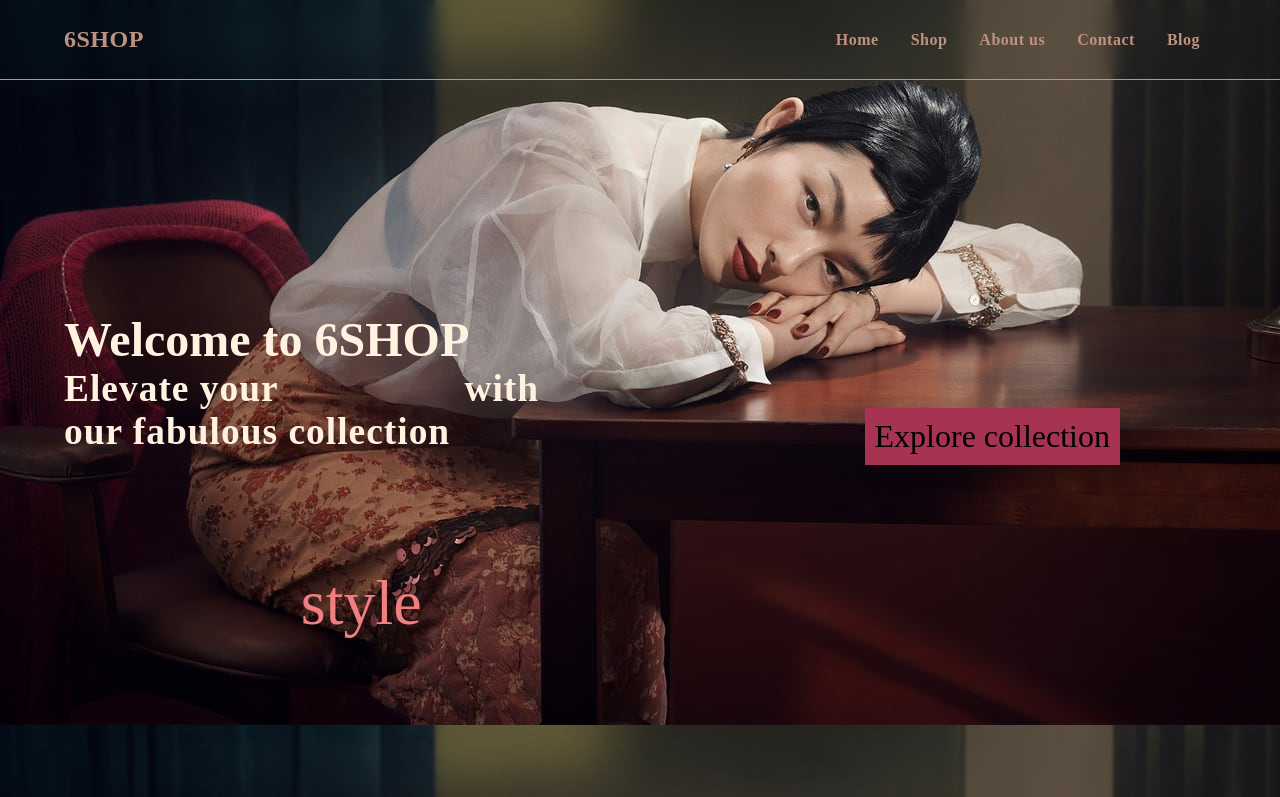
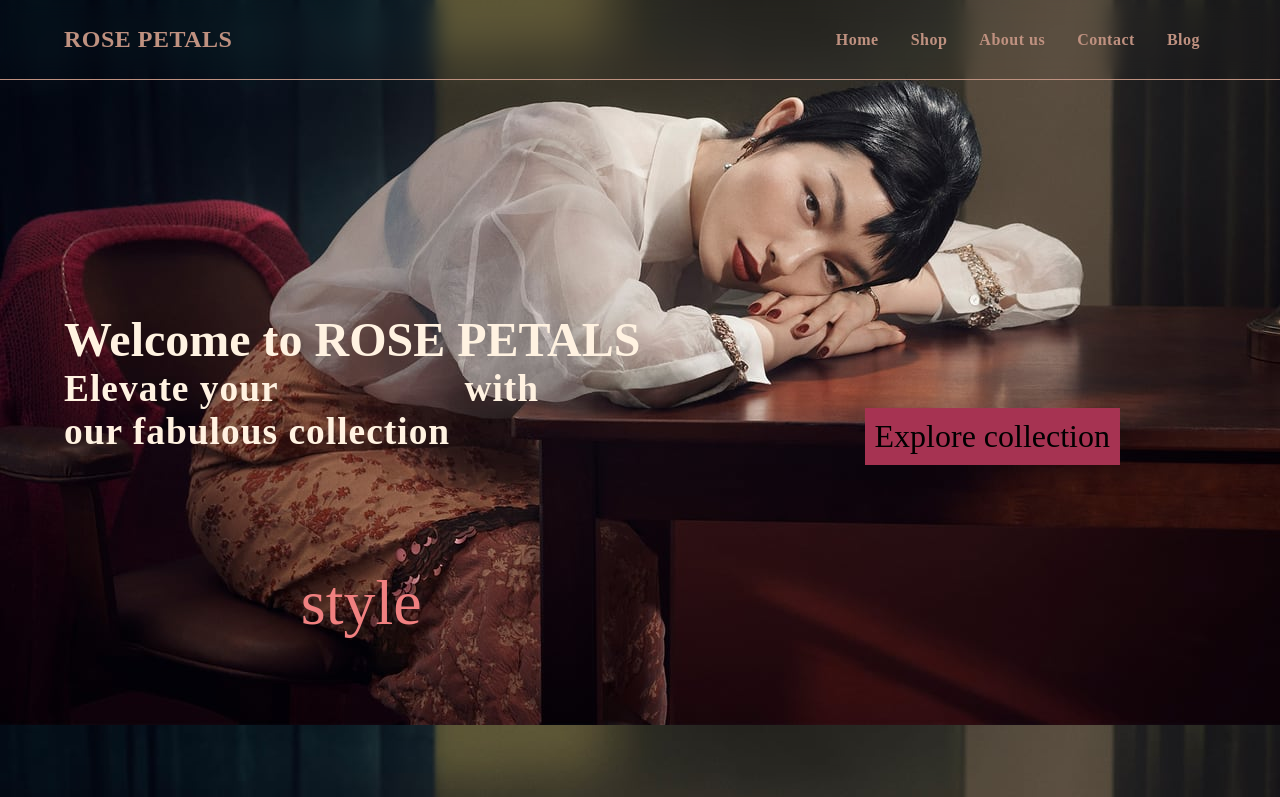
Before and after one commit to gael675/gael675.github.io, a plain HTML site: page index.html in a window 1280 px wide. Shown: the top 797 px of the page. Drawn offline with Linux system fonts and the light colour scheme; a script that the page names is missing; a web font is replaced by a local one.

Commit message:
updated for hosting

```diff
--- a/index.html
+++ b/index.html
@@ -4,7 +4,7 @@
     <meta charset="UTF-8">
     <meta name="viewport" content="width=device-width, initial-scale=1.0">
     <title>S6 MCE FASHION SHOP</title>
-    <link rel="shortcut icon" href="/rose.png" type="image/x-icon">
+    <link rel="shortcut icon" href="./rose.png" type="image/x-icon">
 
     <link rel="stylesheet" href="index.css">
 </head>
@@ -13,7 +13,7 @@
             <div class="container">
                 <header>
                 <a href="/index.html">
-                    <h1> 6SHOP</h1>
+                    <h1> ROSE PETALS</h1>
                 </a>
                 </header>
                 <ul>
@@ -31,7 +31,7 @@
             <div class="home">
                 <div>
                     <p class="blue">style </p>
-                    <h1>Welcome to 6SHOP</h1>
+                    <h1>Welcome to ROSE PETALS</h1>
                     <h3>Elevate your  &nbsp;&nbsp;&nbsp;&nbsp;&nbsp;&nbsp;&nbsp;&nbsp;&nbsp;&nbsp;&nbsp;&nbsp;&nbsp;&nbsp;&nbsp;&nbsp;
                         with our fabulous collection </h3>
                 </div>
```
Also changed, not shown: about.html (+2 -2 lines), blog.html (+2 -2 lines), contact.html (+2 -2 lines), shop.html (+2 -2 lines).
